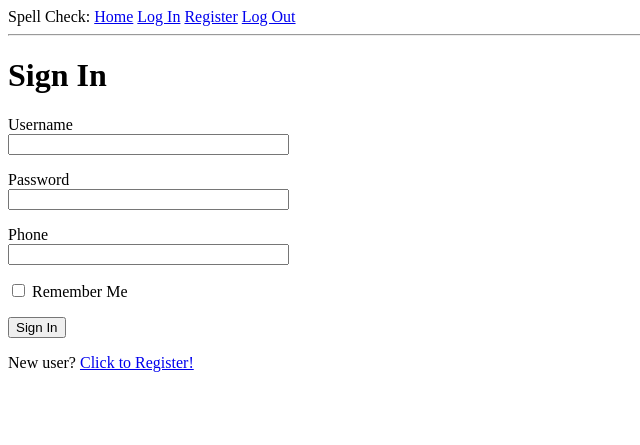
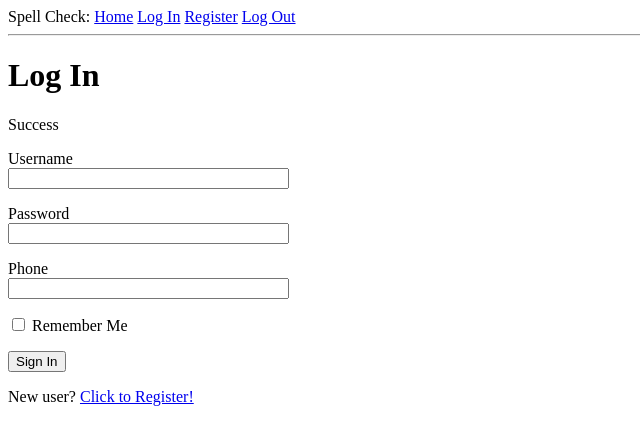
Before and after one commit to fvanlaer/AppSec-Assignment2, a Flask app: page /login in a window 1280 px wide. Shown: the top 445 px of the page, without its empty margins (0-640 px from the left). Run offline with Flask 2, Linux system fonts and the light colour scheme.

Commit message:
Added ids + Success/Failure messages

```diff
--- a/routes.py
+++ b/routes.py
@@ -13,7 +13,7 @@ blue = Blueprint('blue', __name__)
 @blue.route('/index')
 @login_required
 def index():
-    return render_template('index.html')
+    return render_template('index.html', title='AppSec - Assignment 2')
 
 
 @blue.route('/login', methods=['GET', 'POST'])
@@ -24,11 +24,10 @@ def login():
     if form.validate_on_submit():
         user = User.query.filter_by(username=form.username.data).first()
         if user is None or not user.check_password(form.password.data, form.phone.data):
-            flash('Invalid username, password, or phone number')
-            return redirect(url_for('blue.login'))
+            return render_template('login.html', title='Log In', form=form, connection_status='Incorrect')
         login_user(user, remember=form.remember_me.data)
-        return redirect(url_for('blue.index'))
-    return render_template('login.html', title='Sign In', form=form)
+        return redirect(url_for('blue.spell_check'))
+    return render_template('login.html', title='Log In', form=form, connection_status='Success')
 
 
 @blue.route('/logout')
@@ -47,9 +46,8 @@ def register():
         user.set_password(form.password.data, form.phone.data)
         db.session.add(user)
         db.session.commit()
-        flash('Congratulations, you are now a registered user!')
-        return redirect(url_for('blue.login'))
-    return render_template('register.html', title='Register', form=form)
+        return render_template('register.html', title='Register', form=form, registration_status='Success')
+    return render_template('register.html', title='Register', form=form, registration_status='Failure')
 
 
 @blue.route('/spell_check', methods=['GET', 'POST'])
--- a/templates/login.html
+++ b/templates/login.html
@@ -1,27 +1,28 @@
 {% extends "base.html" %}
 
 {% block content %}
-    <h1>Sign In</h1>
+    <h1>Log In</h1>
     <form action="" method="post" novalidate>
         {{ form.hidden_tag() }}
+        <p id="result">{{ connection_status }}</p>
         <p>
             {{ form.username.label }}<br>
-            {{ form.username(size=32) }}<br>
+            {{ form.username(size=32) }}<br id="uname">
             {% for error in form.username.errors %}
             <span style="color: red;">[{{ error }}]</span>
             {% endfor %}
         </p>
         <p>
             {{ form.password.label }}<br>
-            {{ form.password(size=32) }}<br>
+            {{ form.password(size=32) }}<br id="pword">
             {% for error in form.password.errors %}
             <span style="color: red;">[{{ error }}]</span>
             {% endfor %}
         </p>
         <p>
             {{ form.phone.label }}<br>
-            {{ form.phone(size=32) }}<br>
-            {% for error in form.password.errors %}
+            {{ form.phone(size=32) }}<br id="2fa">
+            {% for error in form.phone.errors %}
             <span style="color: red;">[{{ error }}]</span>
             {% endfor %}
         </p>
```
Also changed, not shown: templates/register.html (+4 -3 lines).
